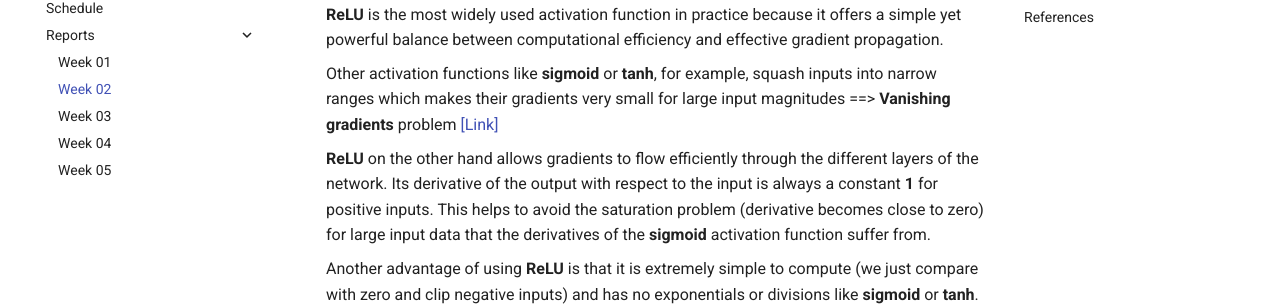
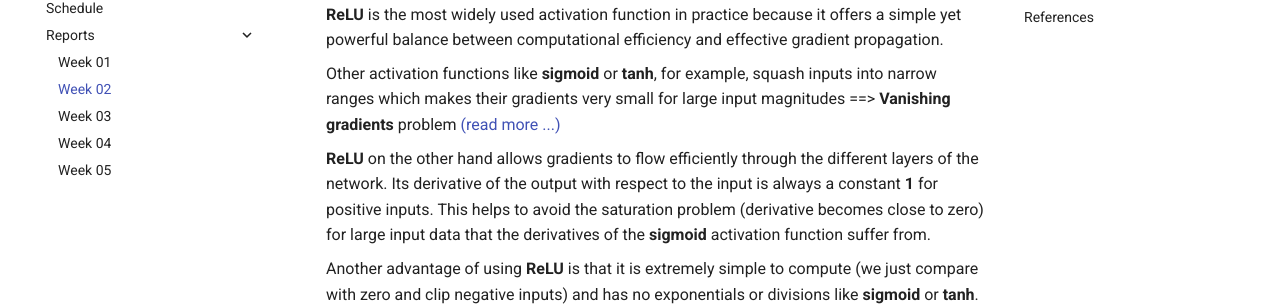
Before and after one commit to link-er/seminar_UDL_wise2526, an MkDocs documentation site: the page built from docs/reports/week02_ch3_4.md, in a window 1280 px wide and 900 px high, scrolled down 391 px. Shown: the part 145-452 px from the top of the window. Built offline with MkDocs 1.6.1 and Material for MkDocs 9.7.7, drawn with Linux system fonts in a browser that asks for light colours; comment, search, counter and statistics services are not loaded.

Commit message:
Update week02_ch3_4.md

```diff
--- a/docs/reports/week02_ch3_4.md
+++ b/docs/reports/week02_ch3_4.md
@@ -22,7 +22,7 @@
 
     Other activation functions like **sigmoid** or **tanh**, for example, squash inputs into narrow ranges
     which makes their gradients very small for large input magnitudes ==> **Vanishing gradients** problem
-    [[Link]](https://www.geeksforgeeks.org/deep-learning/vanishing-and-exploding-gradients-problems-in-deep-learning/)
+    [(read more ...)](https://www.geeksforgeeks.org/deep-learning/vanishing-and-exploding-gradients-problems-in-deep-learning/)
 
     **ReLU** on the other hand allows gradients to flow efficiently through the different layers of the network.
     Its derivative of the output with respect to the input is always a constant **1**  for positive inputs.
```
